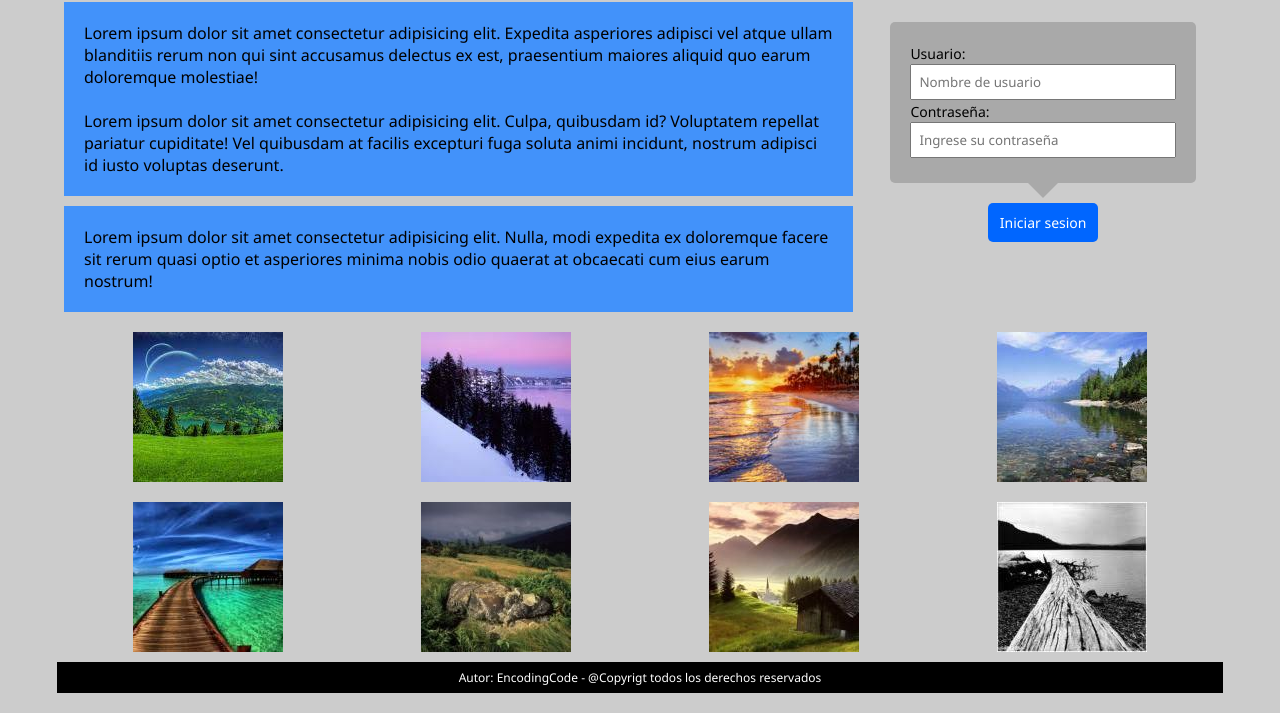
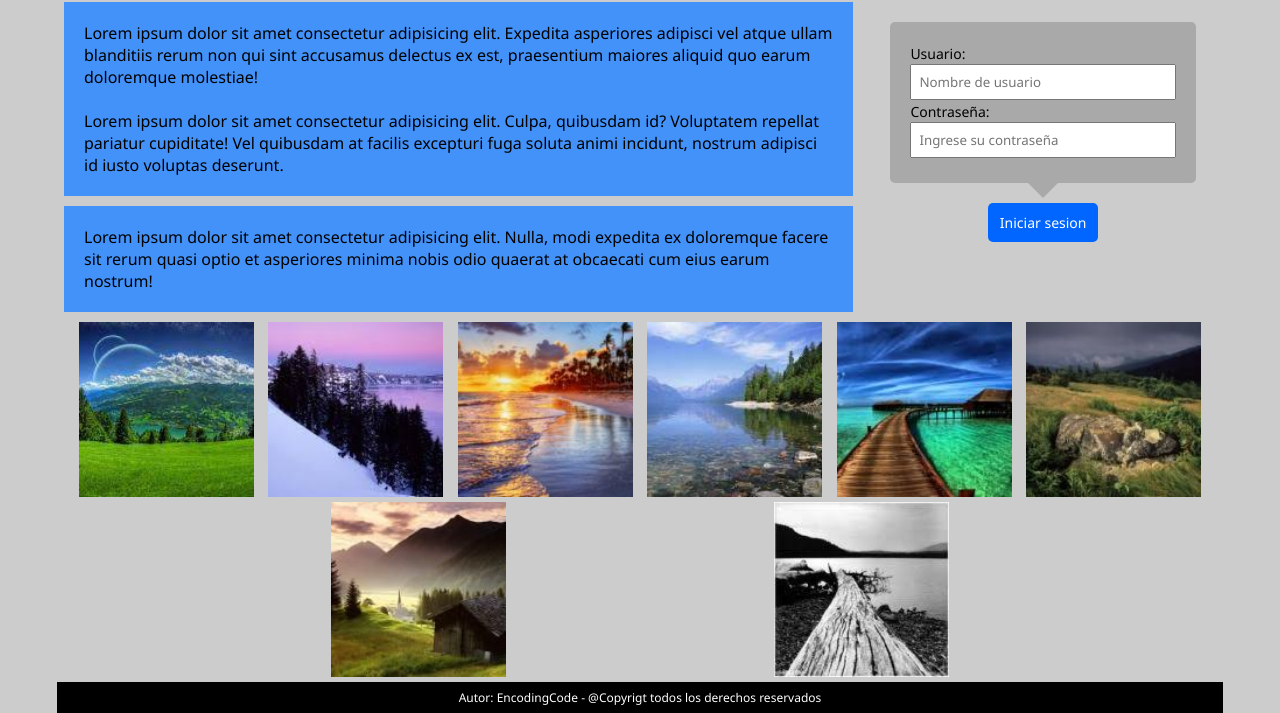
Before and after one commit to EncodingCode/pagina.github.io, a plain HTML site: page index.html in a window 1280 px wide. Shown: the part 101-814 px from the top of the page. Drawn offline with Linux system fonts and the light colour scheme.

Commit message:
Tercera revision

```diff
--- a/css/style.css
+++ b/css/style.css
@@ -73,6 +73,7 @@ header > a:hover img {
 
 .header .navbar:hover {
     border-bottom: 3px solid #0066ff;
+    color: var(--azul);
 }
 
 .main {
@@ -165,20 +166,17 @@ header > a:hover img {
     clear: both;
     width: 90%;
     margin: auto;
+    display: flex;
+
+    flex-wrap: wrap;
+    justify-content: space-evenly;
 }
 
-.carrusel .img {
-    float: left;
-    width: 25%;
-    margin: 10px auto;
+.carrusel div img {
+    width: 175px;
 }
 
-.carrusel .img img {
-    display: block;
-    margin: auto;
-}
-
-.carrusel .img img:hover {
+.carrusel div img:hover {
     opacity: 0.5;
     cursor: pointer;
 }
--- a/index.html
+++ b/index.html
@@ -63,14 +63,14 @@
     </section>
 
     <section class="carrusel">
-        <div class="img"><img src="images/img1.jpg" alt="Paisaje 1" title="Paisaje 1"></div>
-        <div class="img"><img src="images/img2.jpg" alt="Paisaje 2" title="Paisaje 2"></div>
-        <div class="img"><img src="images/img3.jpg" alt="Paisaje 3" title="paisaje 3"></div>
-        <div class="img"><img src="images/img4.jpg" alt="Paisaje 4" title="Paisaje 4"></div>
-        <div class="img"><img src="images/img5.jpg" alt="Paisaje 5" title="Paisaje 5"></div>
-        <div class="img"><img src="images/img6.jpg" alt="Paisaje 6" title="Paisaje 6"></div>
-        <div class="img"><img src="images/img7.jpg" alt="Paisaje 7" title="Paisaje 7"></div>
-        <div class="img"><img src="images/img8.jpg" alt="Paisaje 8" title="Paisaje 8"></div>
+        <div><img src="images/img1.jpg" alt="Paisaje 1" title="Paisaje 1"></div>
+        <div><img src="images/img2.jpg" alt="Paisaje 2" title="Paisaje 2"></div>
+        <div><img src="images/img3.jpg" alt="Paisaje 3" title="paisaje 3"></div>
+        <div><img src="images/img4.jpg" alt="Paisaje 4" title="Paisaje 4"></div>
+        <div><img src="images/img5.jpg" alt="Paisaje 5" title="Paisaje 5"></div>
+        <div><img src="images/img6.jpg" alt="Paisaje 6" title="Paisaje 6"></div>
+        <div><img src="images/img7.jpg" alt="Paisaje 7" title="Paisaje 7"></div>
+        <div><img src="images/img8.jpg" alt="Paisaje 8" title="Paisaje 8"></div>
     </section>
 
     <footer>
```
